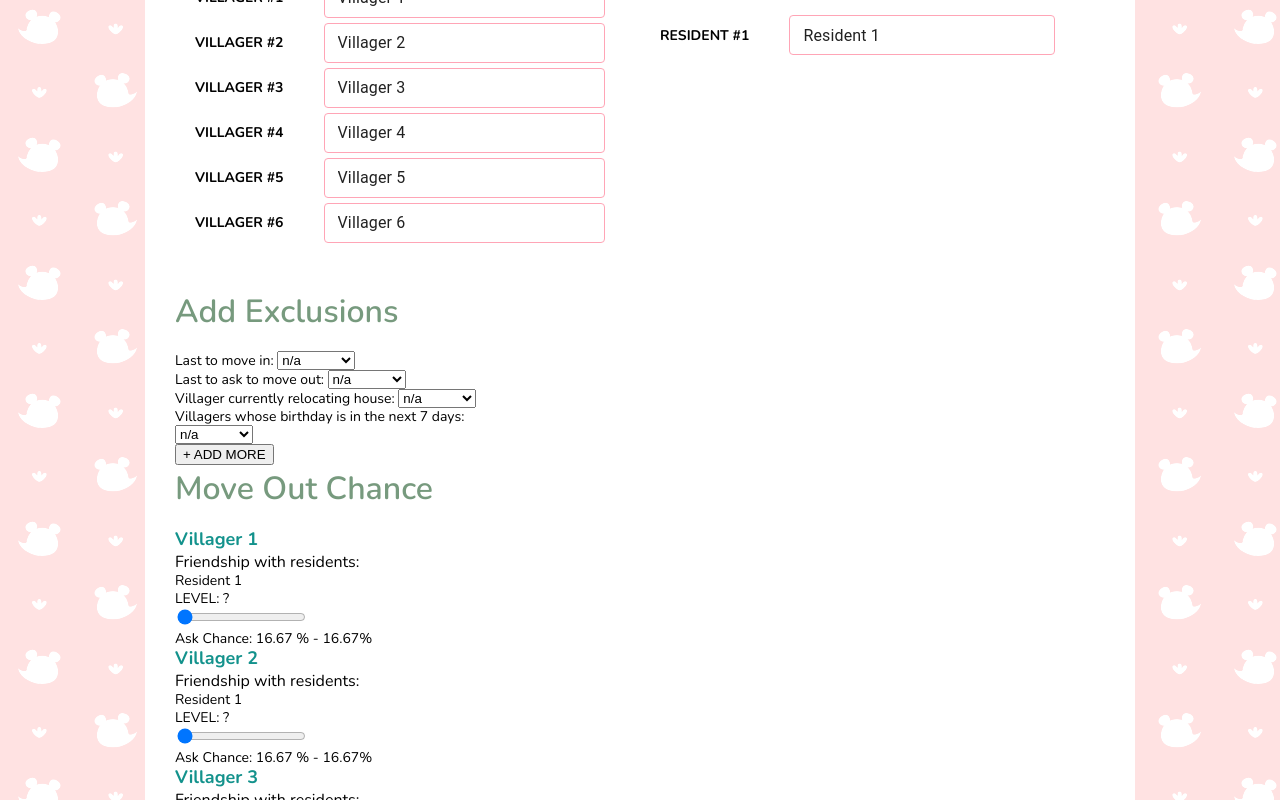
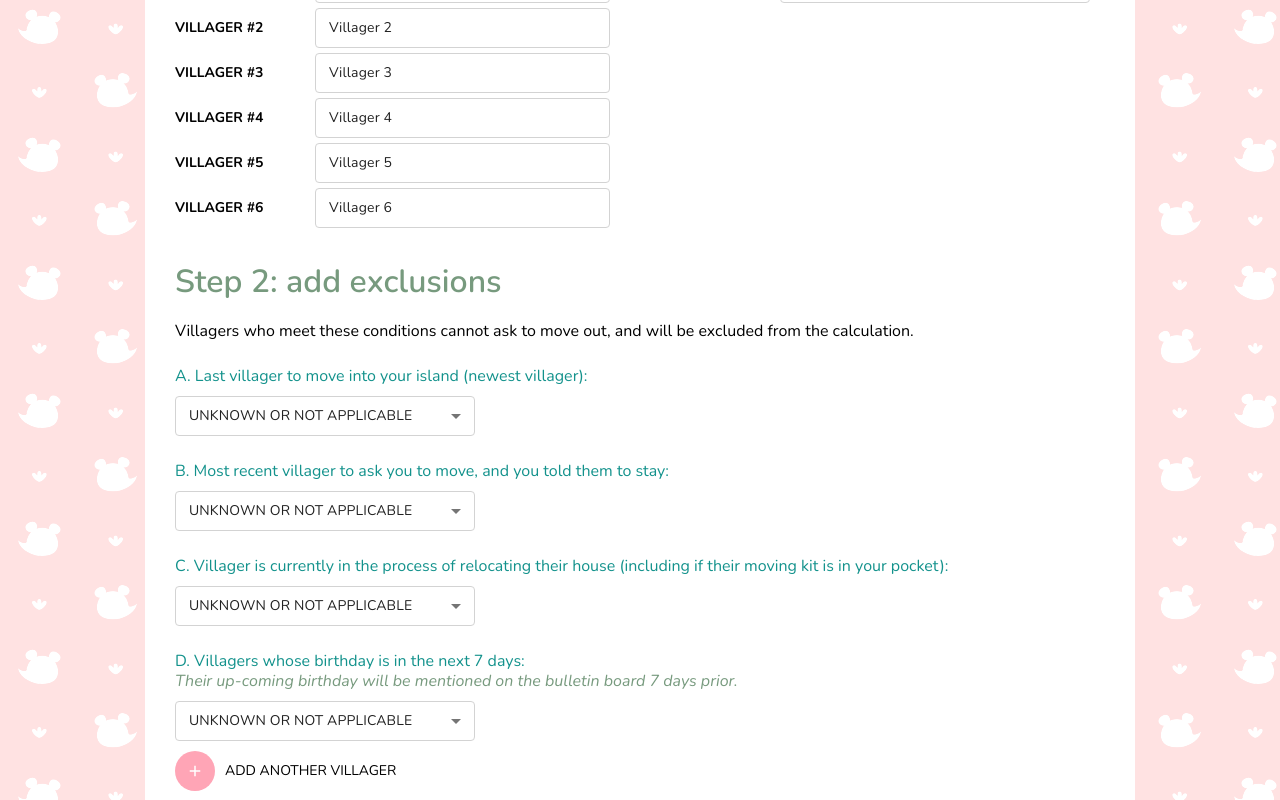
Before and after one commit to yuexr/villager-moveout-calculator, a React (Create React App) app: page / in a window 1280 px wide. Shown: the part 580-1380 px from the top of the page. Built offline with nearby package versions, Linux system fonts and the light colour scheme.

Commit message:
completed styling step 2

```diff
--- a/src/App.scss
+++ b/src/App.scss
@@ -102,3 +102,32 @@ h4 {
 .plus-button {
   background-color: $primary-color;
 }
+
+.MuiOutlinedInput {
+  &-root {
+    fieldset {
+      border-color: $disabled-color !important;
+    }
+    &:hover, &.Mui-focused {
+      .MuiOutlinedInput-notchedOutline {
+        border-color: $primary-color !important;
+      }
+      .MuiSvgIcon-root {
+        color: $primary-color !important;
+      }
+    }
+  }
+  &-input {
+    height: 40px !important;
+    box-sizing: border-box !important;
+    padding-top: 10.5px !important;
+    padding-bottom: 10.5px !important;
+    font-family: 'Nunito',  sans-serif !important;
+    font-size: 14px !important;
+  }
+}
+
+.MuiMenuItem-root {
+  font-family: 'Nunito',  sans-serif !important;
+  font-size: 14px !important;
+}
--- a/src/components/IslandersContainer/IslandersContainer.scss
+++ b/src/components/IslandersContainer/IslandersContainer.scss
@@ -3,7 +3,7 @@
 .IslandersContainer {
   margin-bottom: 30px;
   @media (min-width: 960px) {
-    .ResidentsInputContainer {
+    .VillagersInputContainer {
       margin-right: 30px
     }
   }
--- a/src/components/ResidentNameField/ResidentNameField.jsx
+++ b/src/components/ResidentNameField/ResidentNameField.jsx
@@ -1,7 +1,7 @@
 import React from 'react';
 
 import './ResidentNameField.scss';
-import TextField from '../TextField/TextField';
+import TextField from '@material-ui/core/TextField';
 
 const ResidentNameField = ({ name, index, onChange }) => (
   <div className="ResidentNameField">
--- a/src/components/ResidentNameField/ResidentNameField.scss
+++ b/src/components/ResidentNameField/ResidentNameField.scss
@@ -2,6 +2,7 @@
   display: flex;
   align-items: center;
   &__name {
+    width: 100px;
     margin-right: 40px;
     font-weight: 700;
   }
--- a/src/components/ResidentsInputContainer/ResidentsInputContainer.scss
+++ b/src/components/ResidentsInputContainer/ResidentsInputContainer.scss
@@ -1,5 +1,4 @@
 .ResidentsInputContainer {
-  padding: 15px 20px;
   max-width: 450px;
   h3 {
     margin-bottom: 10px;
--- a/src/components/TextField/TextField.jsx
+++ /dev/null
@@ -1,23 +0,0 @@
-import TextField from '@material-ui/core/TextField';
-import { withStyles } from '@material-ui/core/styles';
-
-const StyledTextField = withStyles({
-  root: {
-    '& label.Mui-focused': {
-      color: '#FFA5B6',
-    },
-    '& .MuiOutlinedInput-root': {
-      '& fieldset': {
-        borderColor: '#FFA5B6',
-      },
-      '&:hover fieldset': {
-        borderColor: '#FFA5B6',
-      },
-      '&.Mui-focused fieldset': {
-        borderColor: '#FFA5B6',
-      },
-    },
-  },
-})(TextField);
-
-export default StyledTextField;
--- a/src/components/VillagerExclusionsContainer/VillagerExclusionsContainer.jsx
+++ b/src/components/VillagerExclusionsContainer/VillagerExclusionsContainer.jsx
@@ -1,5 +1,9 @@
 import React, { useContext } from 'react';
+import Icon from '@mdi/react';
+import { Select, MenuItem } from '@material-ui/core';
+import { mdiMinus, mdiPlus } from '@mdi/js';
 
+import './VillagerExclusionsContainer.scss';
 import { VillagersContext } from '../../context/Villagers';
 import { ExclusionsContext } from '../../context/Exclusions';
 
@@ -51,52 +55,70 @@ const VillagerExclusionsContainer = () => {
   }
 
   return (
-    <div>
-      <h2>Add Exclusions</h2>
-      <div>Last to move in:&nbsp;
-        <select value={lastVillagerToMoveIn === "" ? "" : lastVillagerToMoveIn.toString()}
+    <div className="VillagerExclusionsContainer">
+      <h2>Step 2: add exclusions</h2>
+      <h4>Villagers who meet these conditions cannot ask to move out, and will be excluded from the calculation.</h4>
+
+      <div className="VillagerExclusionsContainer__field-label">
+        A. Last villager to move into your island (newest villager):</div>
+      <Select variant="outlined" displayEmpty value={lastVillagerToMoveIn === "" ? "" : lastVillagerToMoveIn.toString()}
         onChange={(e) => updateExclusion(e, "lastVillagerToMoveIn")}>
-          <option value="">n/a</option>
+        <MenuItem value="">UNKNOWN OR NOT APPLICABLE</MenuItem>
         {villagers.map((villager, villagerIndex) => (
-            <option key={villager.id} value={villagerIndex.toString()}>{villager.name}</option>
+          <MenuItem key={villager.id} value={villagerIndex.toString()}>{villager.name}</MenuItem>
         ))}
-        </select>
+      </Select>
+
+      <div className="VillagerExclusionsContainer__field-label">
+        B. Most recent villager to ask you to move, and you told them to stay:</div>
+      <Select variant="outlined" displayEmpty value={lastVillagerToStay === "" ? "" : lastVillagerToStay.toString()}
+        onChange={(e) => updateExclusion(e, "lastVillagerToStay")}>
+        <MenuItem value="">UNKNOWN OR NOT APPLICABLE</MenuItem>
+        {villagers.map((villager, villagerIndex) => (
+          <MenuItem key={villager.id} value={villagerIndex.toString()}>{villager.name}</MenuItem>
+        ))}
+      </Select>
+
+      <div className="VillagerExclusionsContainer__field-label">
+        C. Villager is currently in the process of relocating their house (including if their moving kit is in your pocket):</div>
+      <Select variant="outlined" displayEmpty value={villagerRelocating === "" ? "" : villagerRelocating.toString()}
+        onChange={(e) => updateExclusion(e, "villagerRelocating")}>
+        <MenuItem value="">UNKNOWN OR NOT APPLICABLE</MenuItem>
+        {villagers.map((villager, villagerIndex) => (
+          <MenuItem key={villager.id} value={villagerIndex.toString()}>{villager.name}</MenuItem>
+        ))}
+      </Select>
+
+      <div className="VillagerExclusionsContainer__field-label">D. Villagers whose birthday is in the next 7 days:
+          <div className="text-note">Their up-coming birthday will be mentioned on the bulletin board 7 days prior.</div>
       </div>
-      <div>Last to ask to move out:&nbsp;
-        <select value={lastVillagerToStay === "" ? "" : lastVillagerToStay.toString()}
-          onChange={(e) => updateExclusion(e, "lastVillagerToStay")}>
-          <option value="">n/a</option>
+      <div className="VillagerExclusionsContainer__birthday-fields">
+        {villagersWithUpcomingBirthday.map((villagerWithBirthday, villagerWithBirthdayIndex) => (
+          <Select variant="outlined" displayEmpty value={villagerWithBirthday === "" ? "" : villagerWithBirthday.toString()}
+            onChange={(e) => updateVillagerWithUpcomingBirthday(e, villagerWithBirthdayIndex)}>
+            <MenuItem value="">UNKNOWN OR NOT APPLICABLE</MenuItem>
             {villagers.map((villager, villagerIndex) => (
-            <option key={villager.id} value={villagerIndex.toString()}>{villager.name}</option>
+              <MenuItem key={villager.id} value={villagerIndex.toString()}>{villager.name}</MenuItem>
             ))}
-        </select>
+          </Select>
+        ))}
       </div>
-      <div>Villager currently relocating house:&nbsp;
-        <select value={villagerRelocating === "" ? "" : villagerRelocating.toString()}
-          onChange={(e) => updateExclusion(e, "villagerRelocating")}>
-          <option value="">n/a</option>
-          {villagers.map((villager, villagerIndex) => (
-            <option key={villager.id} value={villagerIndex.toString()}>{villager.name}</option>
-          ))}
-        </select>
+      {villagersWithUpcomingBirthday.length < villagers.length && (
+        <div className="VillagerExclusionsContainer__birthday-button">
+          <button className="plus-button" onClick={addNewVillagerWithUpcomingBirthday}>
+            <Icon path={mdiPlus} size="18px" />
+          </button>
+          ADD ANOTHER VILLAGER
         </div>
-      <div>Villagers whose birthday is in the next 7 days:&nbsp;
-        {villagersWithUpcomingBirthday.map((villagerWithBirthday, villagerWithBirthdayIndex) => (
-          <div><select value={villagerWithBirthday === "" ? "" : villagerWithBirthday.toString()}
-            onChange={(e) => updateVillagerWithUpcomingBirthday(e, villagerWithBirthdayIndex)}>
-            <option value="">n/a</option>
-            {villagers.map((villager, villagerIndex) => (
-              <option key={villager.id} value={villagerIndex.toString()}>{villager.name}</option>
-            ))}
-          </select></div>
-        ))}
-        {villagersWithUpcomingBirthday.length < villagers.length && (
-          <button onClick={addNewVillagerWithUpcomingBirthday}>+ ADD MORE</button>
       )}
       {villagersWithUpcomingBirthday.length > 1 && (
-          <button onClick={removeVillagerWithUpcomingBirthday}>- REMOVE</button>
+        <div className="VillagerExclusionsContainer__birthday-button">
+          <button className="minus-button" onClick={removeVillagerWithUpcomingBirthday}>
+            <Icon path={mdiMinus} size="18px" />
+          </button>
+          REMOVE A VILLAGER
+        </div>
       )}
-      </div>
     </div>
   );
 }
--- /dev/null
+++ b/src/components/VillagerExclusionsContainer/VillagerExclusionsContainer.scss
@@ -0,0 +1,35 @@
+@import '../../base';
+
+.VillagerExclusionsContainer {
+  margin-bottom: 30px;
+  h4 {
+    margin-bottom: 25px;
+  }
+  &__field-label {
+    font-size: 16px;
+    color: $text-heading-color;
+    margin-bottom: 10px;
+  }
+  .MuiInputBase-root {
+    margin-bottom: 25px;
+    width: 300px;
+  }
+  &__birthday-fields {
+    display: flex;
+    flex-direction: column;
+    .MuiInputBase-root {
+      margin-bottom: 10px;
+    }
+  }
+  &__birthday-button {
+    display: inline-flex;
+    align-items: center;
+    &:not(:last-of-type) {
+      margin-right: 20px;
+      margin-bottom: 10px;
+    }
+    button {
+      margin-right: 10px;
+    }
+  }
+}
--- a/src/components/VillagerNameField/VillagerNameField.jsx
+++ b/src/components/VillagerNameField/VillagerNameField.jsx
@@ -1,7 +1,7 @@
 import React from 'react';
 
 import './VillagerNameField.scss';
-import TextField from '../TextField/TextField';
+import TextField from '@material-ui/core/TextField';
 
 const VillagerNameField = ({ name, villagerIndex, onChange }) => (
   <div className="VillagerNameField">
--- a/src/components/VillagerNameField/VillagerNameField.scss
+++ b/src/components/VillagerNameField/VillagerNameField.scss
@@ -2,6 +2,7 @@
   display: flex;
   align-items: center;
   &__name {
+    width: 100px;
     margin-right: 40px;
     font-weight: 700;
   }
--- a/src/components/VillagersInputContainer/VillagersInputContainer.scss
+++ b/src/components/VillagersInputContainer/VillagersInputContainer.scss
@@ -1,6 +1,5 @@
 .VillagersInputContainer {
   max-width: 450px;
-  padding: 15px 20px;
   h3 {
     margin-bottom: 10px;
   }
```
Lines whose indentation alone changed are shown as unchanged.
